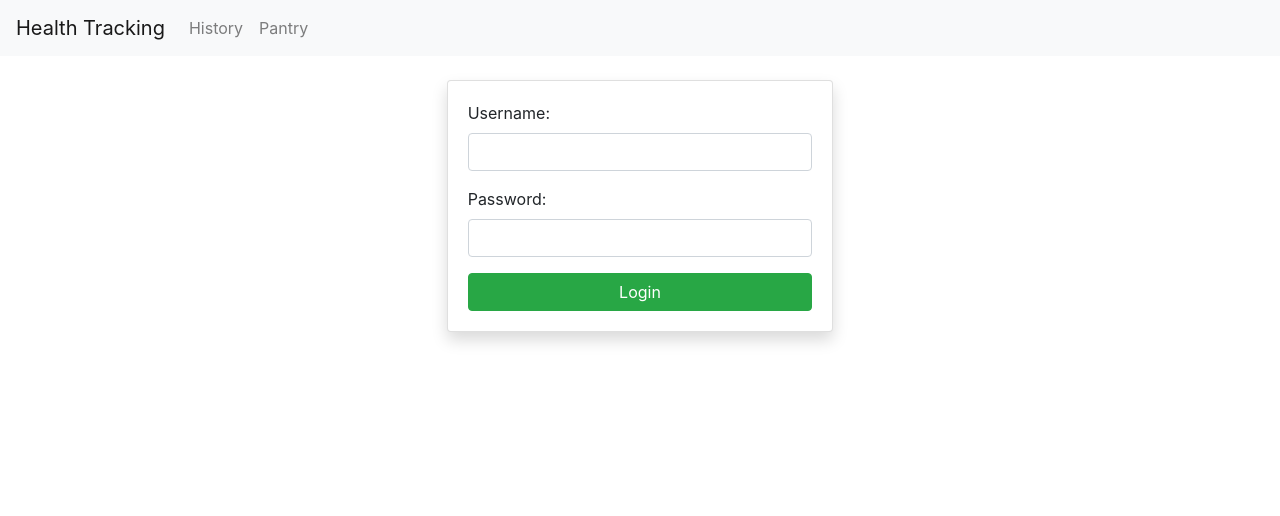
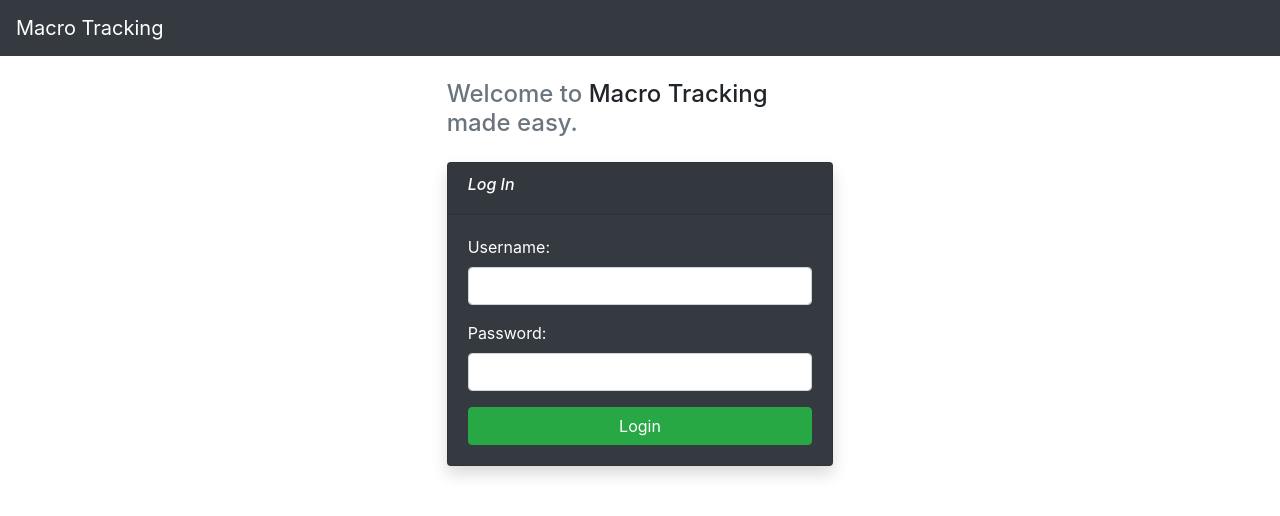
Before and after one commit to Marivaldi/simple-health-tracking, an Angular app: page /login in a window 1280 px wide. Shown: the top 516 px of the page. Built offline with nearby package versions, Linux system fonts and the light colour scheme.

Commit message:
updated navigation, store username after login, login form updates

```diff
--- a/src/app/login/login.component.html
+++ b/src/app/login/login.component.html
@@ -1,8 +1,20 @@
 <div class="container-fluid pt-4 ">
+	<div class="row pb-3">
+		<div class="col-md-4"></div>
+		<div class="col-md-4">
+			<h4>
+				<span class="text-muted">Welcome to</span> Macro Tracking <span class="text-muted">made easy.</span>
+			</h4>
+		</div>
+		<div class="col-md-4"></div>
+	</div>
 	<div class="row">
-		<div class="col-4"></div>
-		<div class="col-4">
-			<div class="card shadow">
+		<div class="col-md-4"></div>
+		<div class="col-md-4">
+			<div class="card text-white bg-dark shadow">
+				<div class="card-header font-italic">
+					<h6>Log In</h6>
+				</div>
 				<div class="card-body">
 					<form>
 						<div class="form-row">
@@ -24,6 +36,6 @@
 				</div>
 			</div>
 		</div>
-		<div class="col-4"></div>
+		<div class="col-md-4"></div>
 	</div>
 </div>
--- a/src/app/login/login.component.ts
+++ b/src/app/login/login.component.ts
@@ -1,5 +1,6 @@
 import { Component, OnInit } from '@angular/core';
 import { AuthorizationService } from 'src/services/authorization.service';
+import { Router } from '@angular/router';
 
 @Component({
   selector: 'app-login',
@@ -10,7 +11,7 @@ export class LoginComponent implements OnInit {
   username: string = "";
   password: string = "";
   showSpinner: boolean = false;
-  constructor(private authorizationService: AuthorizationService) { }
+  constructor(private authorizationService: AuthorizationService, private router: Router) { }
 
   ngOnInit(): void {
   }
@@ -19,6 +20,7 @@ export class LoginComponent implements OnInit {
     this.showSpinner = true;
     this.authorizationService.login(this.username, this.password).subscribe((loggedIn: boolean) => {
       console.log('Did it work?', loggedIn);
+      if(loggedIn) this.router.navigate(['']);
       this.showSpinner = false;
     });
   }
--- a/src/app/navigation/navigation.component.html
+++ b/src/app/navigation/navigation.component.html
@@ -1,10 +1,10 @@
-<nav class="navbar navbar-expand-lg navbar-light bg-light">
-    <a class="navbar-brand" routerLink="/" routerLinkActive="active">Health Tracking</a>
-    <button class="navbar-toggler" type="button" data-toggle="collapse" data-target="#navbarNav"
+<nav class="navbar navbar-expand-lg navbar-dark bg-dark w-100">
+    <a class="navbar-brand" routerLink="/" routerLinkActive="active">Macro Tracking</a>
+    <button *ngIf="userHasLoggedIn" class="navbar-toggler" type="button" data-toggle="collapse" data-target="#navbarNav"
         aria-controls="navbarNav" aria-expanded="false" aria-label="Toggle navigation">
         <span class="navbar-toggler-icon"></span>
     </button>
-    <div class="collapse navbar-collapse" id="navbarNav">
+    <div *ngIf="userHasLoggedIn" class="collapse navbar-collapse" id="navbarNav">
         <ul class="navbar-nav">
             <li class="nav-item">
                 <a class="nav-link" routerLink="/history" routerLinkActive="active">History</a>
@@ -12,6 +12,18 @@
             <li class="nav-item">
                 <a class="nav-link" routerLink="/pantry" routerLinkActive="active">Pantry</a>
             </li>
+
+        </ul>
+        <ul class="nav navbar-nav ml-auto pr-5">
+            <li  class="nav-item dropdown">
+                <a class="nav-link dropdown-toggle" href="#" id="navbarDropdown" role="button" data-toggle="dropdown" aria-haspopup="true" aria-expanded="false">
+                  {{ username }}
+                </a>
+                <div class="dropdown-menu" aria-labelledby="navbarDropdown">
+                  <a class="dropdown-item" (click)="logout()">Log Out</a>
+                  <a class="dropdown-item" href="#">Change Password</a>
+                </div>
+              </li>
         </ul>
     </div>
 </nav>
--- a/src/app/navigation/navigation.component.ts
+++ b/src/app/navigation/navigation.component.ts
@@ -1,4 +1,6 @@
 import { Component, OnInit } from '@angular/core';
+import { AuthorizationService } from 'src/services/authorization.service';
+import { Router } from '@angular/router';
 
 @Component({
   selector: 'app-navigation',
@@ -6,10 +8,22 @@ import { Component, OnInit } from '@angular/core';
   styleUrls: ['./navigation.component.scss']
 })
 export class NavigationComponent implements OnInit {
-
-  constructor() { }
+  constructor(private authenticationService: AuthorizationService, private router: Router) { }
 
   ngOnInit(): void {
   }
 
+  logout(): void {
+    this.authenticationService.logout();
+    this.router.navigate(['login']);
+  }
+
+  get userHasLoggedIn(): boolean {
+    return this.authenticationService.userHasLoggedIn();
+  }
+
+  get username(): string {
+    return this.authenticationService.getUsername();
+  }
+
 }
--- a/src/services/authorization.service.ts
+++ b/src/services/authorization.service.ts
@@ -23,35 +23,41 @@ export class AuthorizationService {
   }
 
   userHasLoggedIn(): boolean {
-    const token = localStorage.getItem(this.token_key);
-    if (!token) return false;
+    const userInfo = localStorage.getItem(this.token_key);
+    if (!userInfo) return false;
 
     return true;
   }
 
   getToken(): string {
-    const token = localStorage.getItem(this.token_key);
-    if (!token) return null;
+    const userInfo = JSON.parse(localStorage.getItem(this.token_key));
+    if (!userInfo) return null;
 
-    return token;
+    return userInfo.token;
+  }
+
+  getUsername(): string {
+    const userInfo = JSON.parse(localStorage.getItem(this.token_key));
+    if (!userInfo) return null;
+
+    return userInfo.username;
   }
 
   login(username: string, password: string): Observable<boolean> {
     const login_url = `${this.base_service_url}/${this.mode}/${this.login_endpoint}`;
     return this.http.post<any>(login_url, { username: username, password: password }, { headers: this.headersDict }).pipe(
       switchMap((auth) => {
-        console.log("Success:", auth);
-        localStorage.setItem(this.token_key, auth.token);
+        const userInfo = JSON.stringify({username: username, token: auth.token })
+        localStorage.setItem(this.token_key, userInfo);
         return new Observable<boolean>((subscriber) => subscriber.next(true));
       }),
       catchError((err) => {
-        console.log("Error:", err);
         return new Observable<boolean>((subscriber) => subscriber.next(false));
       })
     );
   }
 
-  logout() {
+  logout(): void {
     localStorage.removeItem(this.token_key);
   }
 }
```
